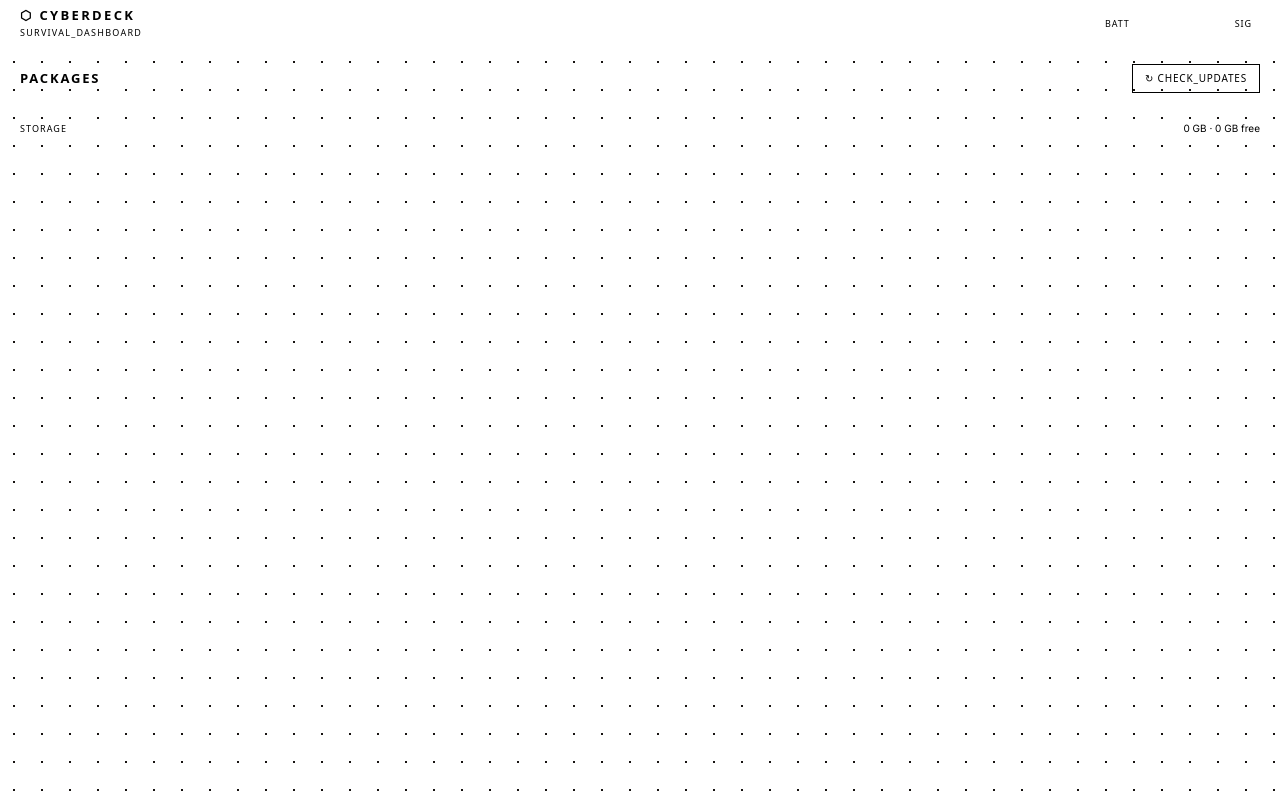
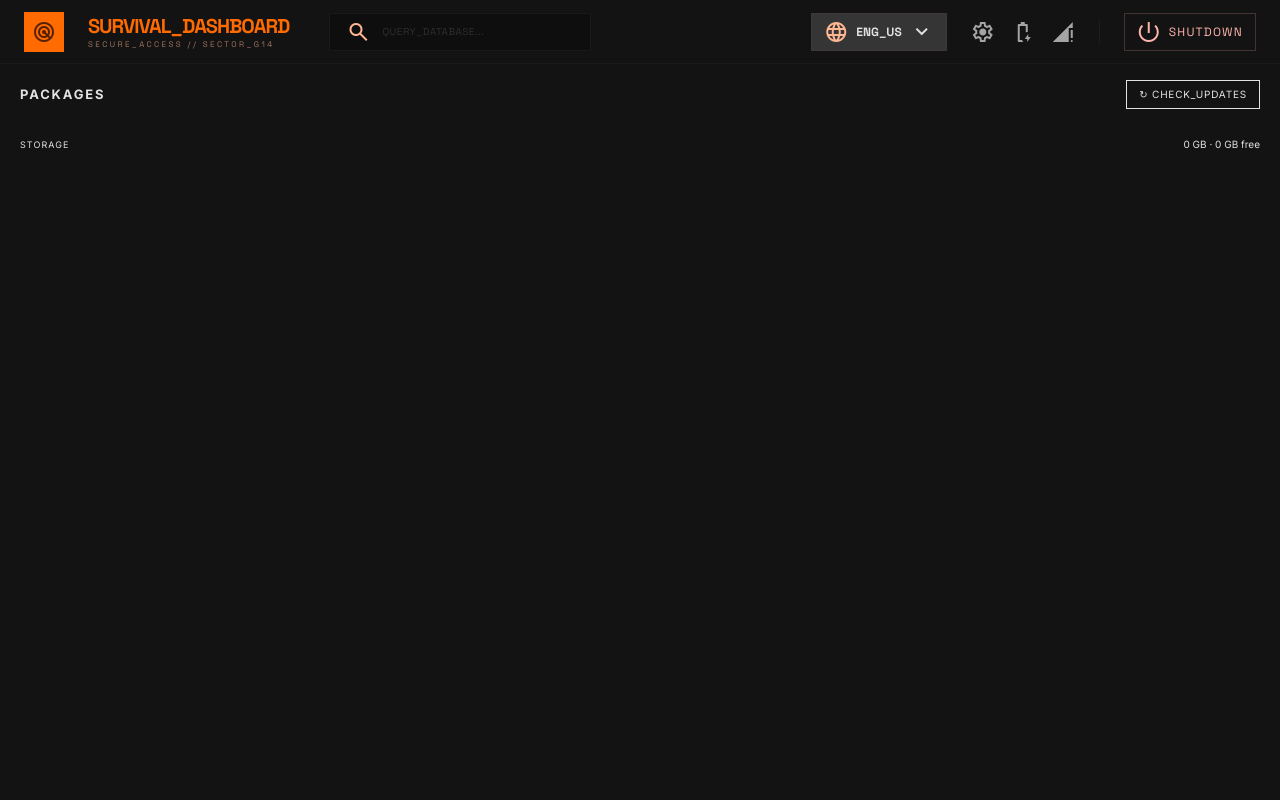
Before and after one commit to paprins/cyberdeck, a Python web app: template app/templates/packages.html in a window 1280 px wide. Run offline with Jinja, Linux system fonts and the light colour scheme; the template is opened without the code that fills it, so the values that code supplies are empty.

Commit message:
feat: replace header with mockup survivalist design
Replaces the intermediate topbar with the full mockup header: radar icon
square, SURVIVAL_DASHBOARD wordmark, inline search with dropdown, language
dropdown, Material Symbols icons wired to Alpine.js battery/wifi state,
and a SHUTDOWN button. Adds Material Symbols Outlined CDN link. Rebuilds
app.css to include new utility classes.

```diff
--- a/app/static/css/app.css
+++ b/app/static/css/app.css
@@ -284,23 +284,20 @@
   .top-14 {
     top: calc(var(--spacing) * 14);
   }
+  .top-full {
+    top: 100%;
+  }
   .right-0 {
     right: calc(var(--spacing) * 0);
   }
   .right-2 {
     right: calc(var(--spacing) * 2);
   }
-  .right-4 {
-    right: calc(var(--spacing) * 4);
-  }
   .right-\[10px\] {
     right: 10px;
   }
   .left-0 {
     left: calc(var(--spacing) * 0);
-  }
-  .left-4 {
-    left: calc(var(--spacing) * 4);
   }
   .left-\[10px\] {
     left: 10px;
@@ -338,17 +335,11 @@
   .mt-6 {
     margin-top: calc(var(--spacing) * 6);
   }
-  .mt-\[1px\] {
-    margin-top: 1px;
-  }
   .mt-\[2px\] {
     margin-top: 2px;
   }
   .mt-\[3px\] {
     margin-top: 3px;
-  }
-  .mt-\[4px\] {
-    margin-top: 4px;
   }
   .mt-\[5px\] {
     margin-top: 5px;
@@ -404,9 +395,6 @@
   .h-2 {
     height: calc(var(--spacing) * 2);
   }
-  .h-4 {
-    height: calc(var(--spacing) * 4);
-  }
   .h-5 {
     height: calc(var(--spacing) * 5);
   }
@@ -448,9 +436,6 @@
   }
   .w-80 {
     width: calc(var(--spacing) * 80);
-  }
-  .w-\[56px\] {
-    width: 56px;
   }
   .w-full {
     width: 100%;
@@ -524,9 +509,6 @@
   .gap-4 {
     gap: calc(var(--spacing) * 4);
   }
-  .gap-5 {
-    gap: calc(var(--spacing) * 5);
-  }
   .gap-6 {
     gap: calc(var(--spacing) * 6);
   }
@@ -538,9 +520,6 @@
   }
   .gap-\[7px\] {
     gap: 7px;
-  }
-  .gap-\[8px\] {
-    gap: 8px;
   }
   .gap-\[10px\] {
     gap: 10px;
@@ -766,9 +745,6 @@
   .pt-4 {
     padding-top: calc(var(--spacing) * 4);
   }
-  .pt-5 {
-    padding-top: calc(var(--spacing) * 5);
-  }
   .pb-2 {
     padding-bottom: calc(var(--spacing) * 2);
   }
@@ -906,10 +882,6 @@
   .tracking-\[0\.08em\] {
     --tw-tracking: 0.08em;
     letter-spacing: 0.08em;
-  }
-  .tracking-\[0\.10em\] {
-    --tw-tracking: 0.10em;
-    letter-spacing: 0.10em;
   }
   .tracking-\[0\.12em\] {
     --tw-tracking: 0.12em;
--- a/app/templates/base.html
+++ b/app/templates/base.html
@@ -5,10 +5,11 @@
   <meta name="viewport" content="width=1280, initial-scale=1">
   <title>Cyberdeck</title>
   <link rel="stylesheet" href="/static/css/app.css">
+  <link href="https://fonts.googleapis.com/css2?family=Material+Symbols+Outlined:opsz,wght,FILL,GRAD@20..48,100..700,0..1,-50..200" rel="stylesheet">
   <script defer src="/static/js/alpine.min.js"></script>
 </head>
 <body
-  class="bg-bg text-text-hi font-display h-full overflow-hidden flex flex-col"
+  class="bg-[#131313] text-on-surface font-body h-full overflow-hidden flex flex-col"
   x-data="{
     battery_pct: {{ battery_pct | tojson }},
     wifi_connected: {{ wifi_connected | tojson }},
@@ -63,51 +64,109 @@
   @keydown.ctrl.k.window.prevent="document.getElementById('search') && document.getElementById('search').focus()"
 >
 
-  <!-- ── Topbar ── -->
-  <header class="flex-shrink-0 flex items-center px-5 gap-5"
-          style="height:48px; border-bottom: 1px solid var(--color-border); background: var(--color-bg);">
+  <!-- ── Header ── -->
+  <header class="bg-[#131313] w-full z-50 flex justify-between items-center px-6 flex-shrink-0"
+          style="height:64px; border-bottom: 1px solid rgba(90,65,54,0.15);">
 
-    <!-- Brand -->
-    <a href="/" class="flex flex-col justify-center flex-shrink-0">
-      <div class="font-display font-bold text-[13px] tracking-[0.18em] text-amber uppercase leading-none">⬡ CYBERDECK</div>
-      <div class="font-display text-[9px] tracking-[0.14em] text-text-lo uppercase mt-[4px]">SURVIVAL_DASHBOARD</div>
-    </a>
-
-    <!-- Spacer -->
-    <div class="flex-1"></div>
-
-    <!-- System status -->
-    <div class="flex items-center gap-4 flex-shrink-0">
-
-      <!-- Battery -->
-      <div class="flex items-center gap-[8px]">
-        <span class="font-display text-[9px] tracking-[0.10em] text-text-lo uppercase">BATT</span>
-        <div class="w-[56px] h-[3px] bg-elevated rounded-full overflow-hidden">
-          <div class="h-full bg-amber rounded-full"
-               :style="`width: ${battery_pct ?? 0}%`"
-               style="width: {{ battery_pct or 0 }}%"></div>
-        </div>
-        <span class="font-display text-[11px] font-bold text-text-hi tabular-nums"
-              x-text="battery_pct !== null ? battery_pct + '%' : '—'">{{ (battery_pct ~ '%') if battery_pct is not none else '—' }}</span>
+    <!-- Left: brand + search -->
+    <div class="flex items-center gap-6">
+      <!-- Logo -->
+      <div class="w-10 h-10 bg-primary-container flex items-center justify-center flex-shrink-0">
+        <span class="material-symbols-outlined text-on-primary-container text-2xl" style="font-variation-settings:'FILL' 0,'wght' 400,'GRAD' 0,'opsz' 24">radar</span>
       </div>
 
-      <!-- Divider -->
-      <div class="h-4 w-px bg-border"></div>
-
-      <!-- Signal -->
-      <div class="flex items-center gap-[8px]">
-        <span class="font-display text-[9px] tracking-[0.10em] text-text-lo uppercase">SIG</span>
-        <span class="font-display text-[10px] tracking-[0.10em] font-bold"
-              :class="wifi_connected ? 'text-tile-maps' : 'text-amber'"
-              x-text="wifi_connected ? 'ONLINE' : 'OFFLINE'">{{ 'ONLINE' if wifi_connected else 'OFFLINE' }}</span>
+      <!-- Wordmark -->
+      <div class="flex flex-col">
+        <div class="text-xl font-bold text-primary-container tracking-tighter font-headline uppercase leading-none">
+          SURVIVAL_DASHBOARD
+        </div>
+        <div class="text-[8px] font-label tracking-[0.3em] uppercase mt-1 leading-none"
+             style="color: rgba(255,182,147,0.6);">
+          SECURE_ACCESS // SECTOR_G14
+        </div>
       </div>
 
+      <!-- Search -->
+      <div class="hidden xl:flex items-center bg-surface-container-lowest px-4 py-1.5 gap-3 ml-4 relative"
+           style="border: 1px solid rgba(90,65,54,0.2);"
+           x-data="{
+             searchQuery: '',
+             searchResults: [],
+             searchOpen: false,
+             async search() {
+               if (this.searchQuery.length < 2) { this.searchResults = []; this.searchOpen = false; return; }
+               try {
+                 const r = await fetch('/api/search?q=' + encodeURIComponent(this.searchQuery));
+                 this.searchResults = await r.json();
+                 this.searchOpen = this.searchResults.length > 0;
+               } catch(e) { this.searchResults = []; }
+             }
+           }"
+      >
+        <span class="material-symbols-outlined text-primary text-sm" style="font-variation-settings:'FILL' 0,'wght' 400,'GRAD' 0,'opsz' 24">search</span>
+        <input
+          id="search"
+          type="text"
+          x-model="searchQuery"
+          @input.debounce.300ms="search()"
+          @keydown.escape="searchResults = []; searchOpen = false"
+          placeholder="QUERY_DATABASE..."
+          class="bg-transparent border-none focus:ring-0 text-[10px] font-label uppercase tracking-wider w-48 text-on-surface placeholder:opacity-30 outline-none"
+          autocomplete="off"
+        >
+        <!-- Search results dropdown -->
+        <div x-show="searchOpen && searchResults.length > 0" x-cloak
+             class="absolute top-full left-0 mt-1 bg-surface-container border border-outline-variant/30 overflow-hidden z-50 w-80">
+          <template x-for="result in searchResults" :key="result.title + result.module">
+            <a :href="result.url"
+               class="flex items-center gap-3 px-4 py-3 border-b border-outline-variant/20 last:border-b-0 hover:bg-surface-container-high"
+               @click="searchOpen = false; searchQuery = ''">
+              <span class="text-on-surface-variant text-[10px] tracking-[0.08em] uppercase font-label min-w-[80px]" x-text="result.module"></span>
+              <span class="text-on-surface text-[13px] font-body truncate" x-text="result.title"></span>
+            </a>
+          </template>
+        </div>
+      </div>
+    </div>
+
+    <!-- Right: status + shutdown -->
+    <div class="flex items-center gap-6">
+
+      <!-- Language dropdown -->
+      <div class="flex items-center gap-2 bg-surface-container-highest px-3 py-1.5 cursor-pointer"
+           style="border: 1px solid rgba(90,65,54,0.3);">
+        <span class="material-symbols-outlined text-primary text-sm" style="font-variation-settings:'FILL' 0,'wght' 400,'GRAD' 0,'opsz' 24">language</span>
+        <span class="text-xs font-label uppercase font-bold">ENG_US</span>
+        <span class="material-symbols-outlined text-xs" style="font-variation-settings:'FILL' 0,'wght' 400,'GRAD' 0,'opsz' 24">expand_more</span>
+      </div>
+
+      <!-- System icons -->
+      <div class="flex items-center gap-4 text-on-surface/70">
+        <span class="material-symbols-outlined cursor-pointer hover:text-primary"
+              style="font-variation-settings:'FILL' 0,'wght' 400,'GRAD' 0,'opsz' 24"
+              title="Settings">settings</span>
+        <span class="material-symbols-outlined cursor-pointer hover:text-primary"
+              style="font-variation-settings:'FILL' 0,'wght' 400,'GRAD' 0,'opsz' 24"
+              :title="'Battery: ' + (battery_pct ?? '?') + '%'">battery_charging_full</span>
+        <span class="material-symbols-outlined cursor-pointer"
+              style="font-variation-settings:'FILL' 0,'wght' 400,'GRAD' 0,'opsz' 24"
+              :class="wifi_connected ? 'text-tertiary' : 'text-error'"
+              :title="wifi_connected ? 'Online' : 'Offline'">signal_cellular_connected_no_internet_4_bar</span>
+
+        <div class="h-6 w-px bg-outline-variant/20 mx-2"></div>
+
+        <!-- Shutdown -->
+        <button class="flex items-center gap-2 text-error px-3 py-1.5 font-label text-xs tracking-widest uppercase"
+                style="border: 1px solid rgba(255,180,171,0.2);">
+          <span class="material-symbols-outlined text-sm" style="font-variation-settings:'FILL' 0,'wght' 400,'GRAD' 0,'opsz' 24">power_settings_new</span>
+          SHUTDOWN
+        </button>
+      </div>
     </div>
   </header>
 
   <!-- ── Main content ── -->
-  <div class="flex-1 flex flex-col overflow-hidden"
-       style="background-image: radial-gradient(circle, oklch(19% 0.007 50) 1px, transparent 1px); background-size: 28px 28px;">
+  <div class="flex-1 flex flex-col overflow-hidden">
     {% block content %}{% endblock %}
   </div>
 
```
